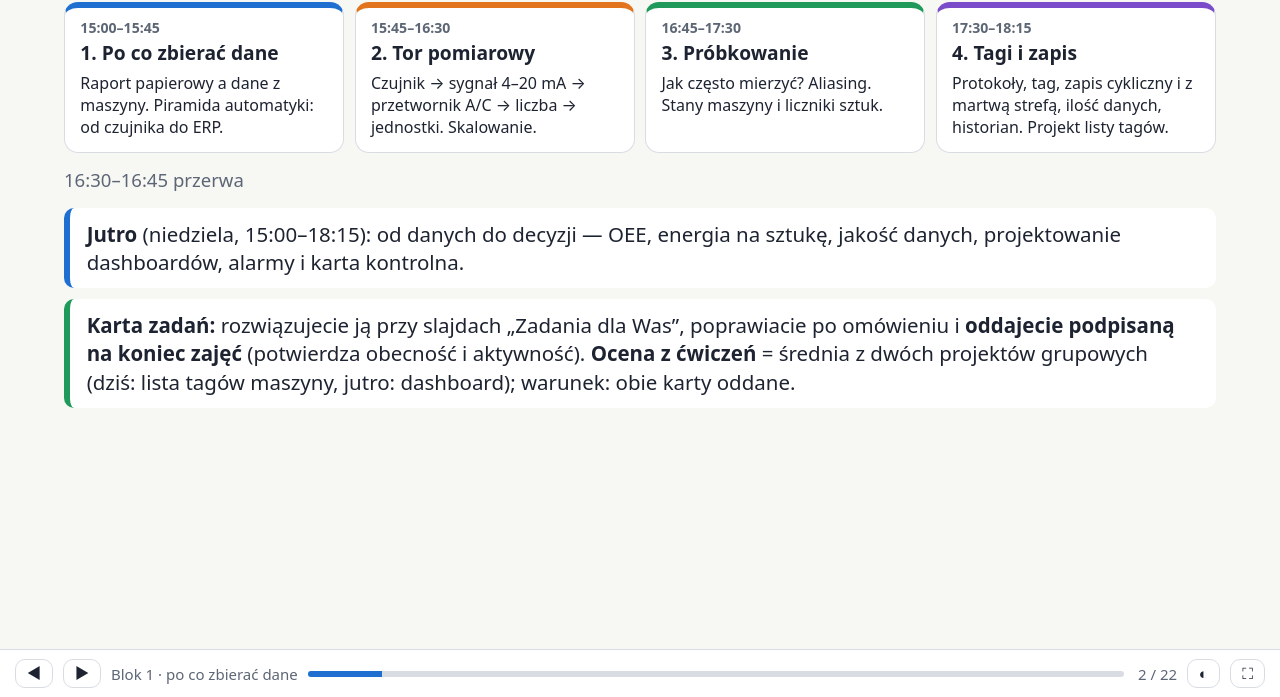
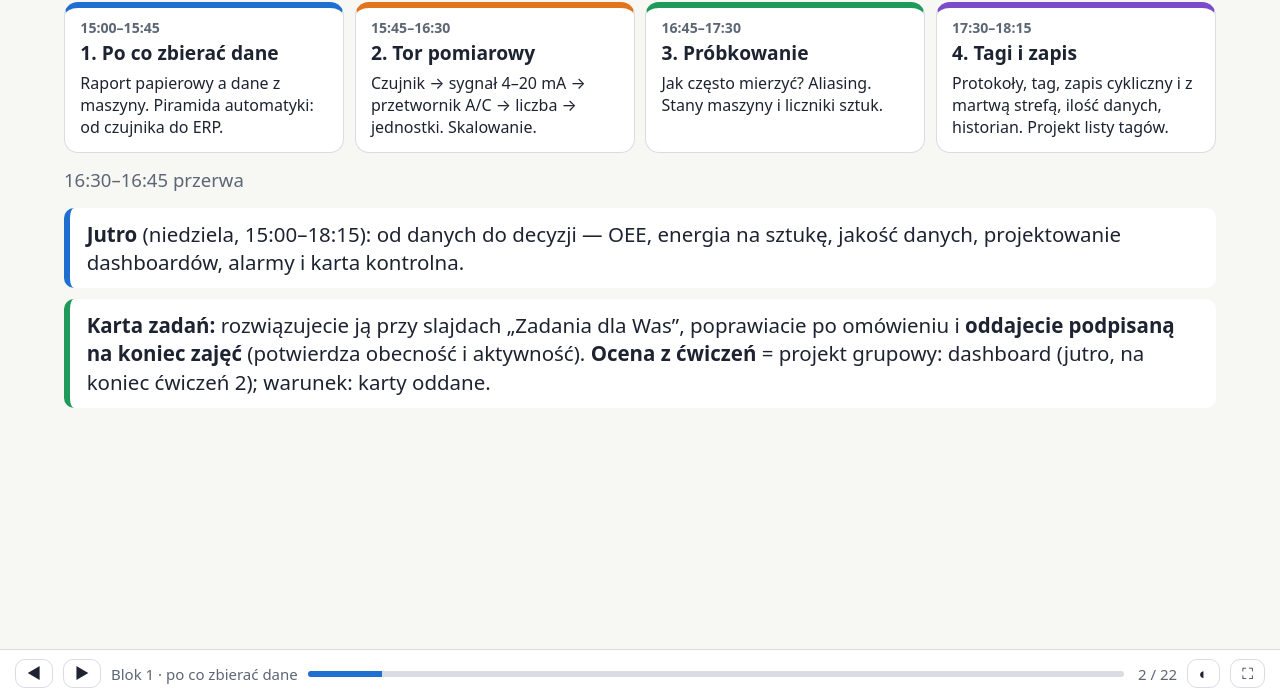
Before and after one commit to marcinokarmus/okarmus.edu.pl, a plain HTML site: page akwizycja-danych/cw-1/index.html in a window 1280 px wide. Both pictures are taken after a click on the button "następny (→)". Shown: the part 103-800 px from the top of the page. Drawn offline with Linux system fonts and the light colour scheme.

Commit message:
Akwizycja danych, ćwiczenia 1: aktualizacja zasad oceny
Co-Authored-By: Claude Opus 5.5 (1M context) <noreply@anthropic.com>

```diff
--- a/akwizycja-danych/cw-1/index.html
+++ b/akwizycja-danych/cw-1/index.html
@@ -126,7 +126,7 @@ details p{color:var(--accent3);font-weight:700}
   </div>
   <p class="muted">16:30–16:45 przerwa</p>
   <div class="def"><p><b>Jutro</b> (niedziela, 15:00–18:15): od danych do decyzji — OEE, energia na sztukę, jakość danych, projektowanie dashboardów, alarmy i karta kontrolna.</p></div>
-  <div class="def" style="border-left-color:var(--accent3)"><p><b>Karta zadań:</b> rozwiązujecie ją przy slajdach „Zadania dla Was”, poprawiacie po omówieniu i <b>oddajecie podpisaną na koniec zajęć</b> (potwierdza obecność i aktywność). <b>Ocena z ćwiczeń</b> = średnia z dwóch projektów grupowych (dziś: lista tagów maszyny, jutro: dashboard); warunek: obie karty oddane.</p></div>
+  <div class="def" style="border-left-color:var(--accent3)"><p><b>Karta zadań:</b> rozwiązujecie ją przy slajdach „Zadania dla Was”, poprawiacie po omówieniu i <b>oddajecie podpisaną na koniec zajęć</b> (potwierdza obecność i aktywność). <b>Ocena z ćwiczeń</b> = projekt grupowy: dashboard (jutro, na koniec ćwiczeń 2); warunek: karty oddane.</p></div>
 </section>
 
 <!-- 3 -->
```
